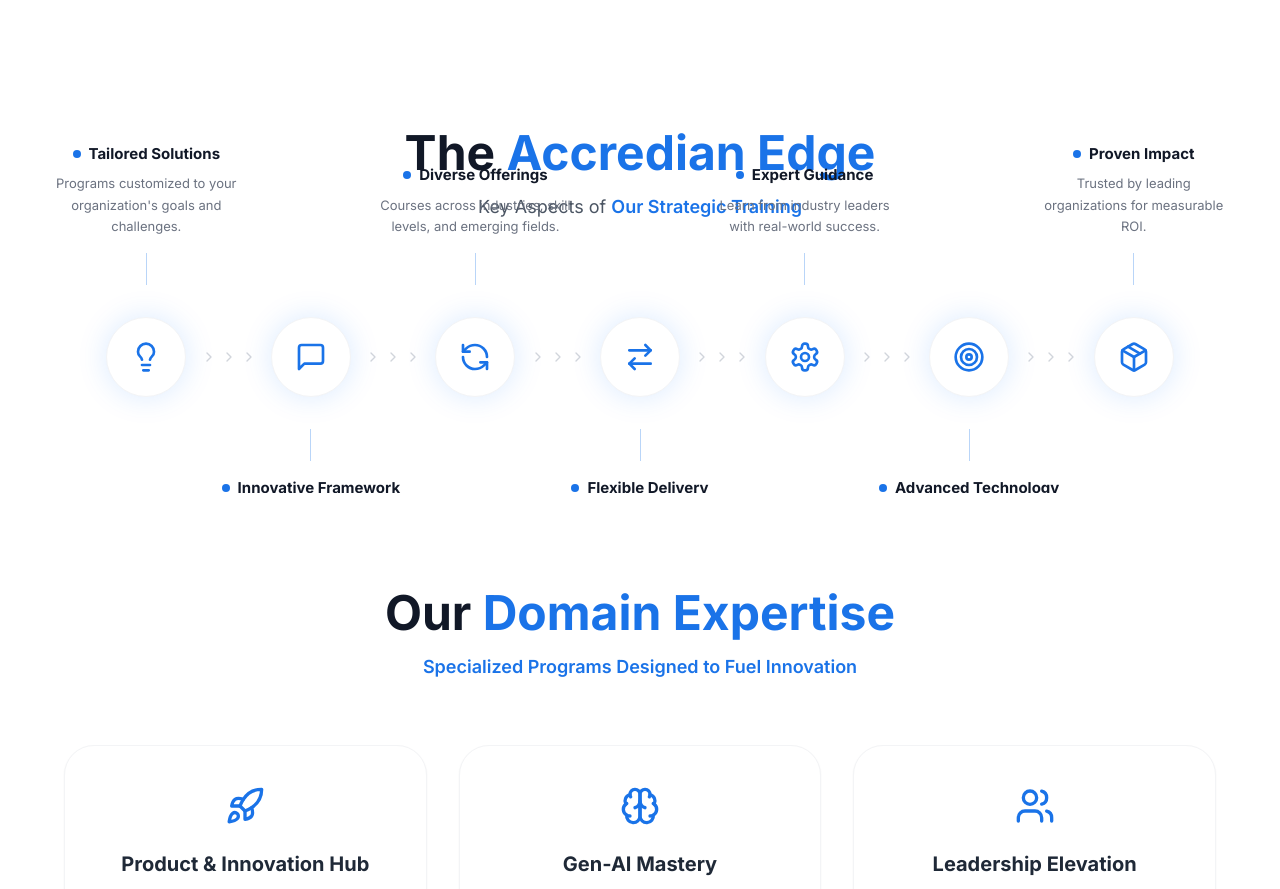
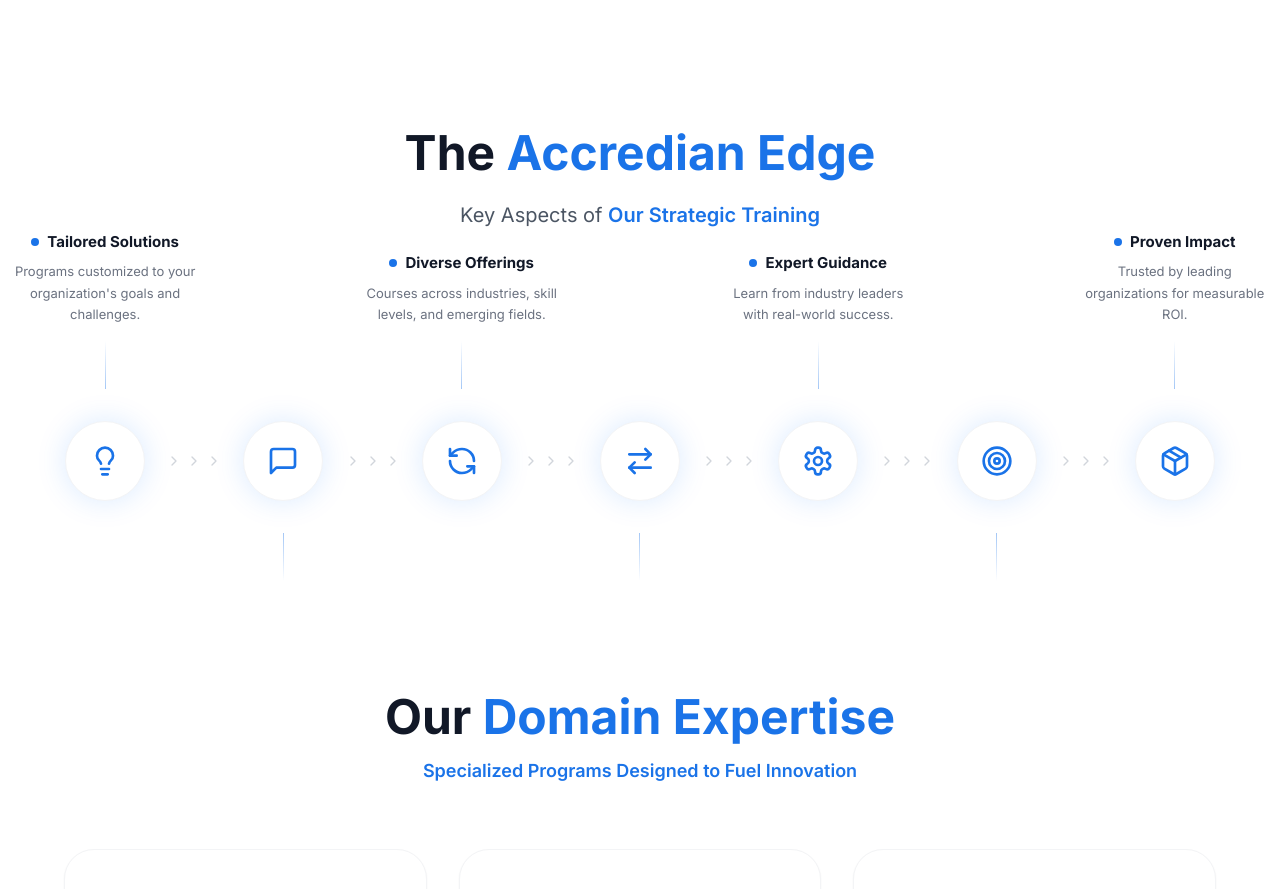
Before and after one commit to codexuttam/Accredian, a Next.js app: page / in a window 1280 px wide. Shown: the part 2020-2909 px from the top of the page. Built offline with nearby package versions, Linux system fonts and the light colour scheme.

Commit message:
fix: resolved text overlapping in Accredian Edge section by increasing vertical spacing

```diff
--- a/src/components/home/AccredianEdge.tsx
+++ b/src/components/home/AccredianEdge.tsx
@@ -52,16 +52,16 @@
   return (
     <section id="edge" className="py-24 bg-white overflow-hidden">
       <div className="container-custom px-4">
-        <div className="text-center mb-24">
-          <h2 className="text-4xl md:text-5xl font-bold mb-4">
+        <div className="text-center mb-32 md:mb-48">
+          <h2 className="text-4xl md:text-5xl font-bold mb-6">
             The <span className="text-brand-blue">Accredian Edge</span>
           </h2>
-          <p className="text-gray-600 text-lg">
+          <p className="text-gray-600 text-lg md:text-xl">
             Key Aspects of <span className="text-brand-blue font-semibold">Our Strategic Training</span>
           </p>
         </div>
 
-        <div className="relative max-w-6xl mx-auto">
+        <div className="relative max-w-7xl mx-auto">
           {/* Main Container for Steps */}
           <div className="flex flex-col lg:flex-row items-center justify-between relative gap-12 lg:gap-0">
             {edgeItems.map((item, index) => (
@@ -79,13 +79,13 @@
 
                 {/* Top Content (Desktop alternate) */}
                 {index % 2 === 0 && (
-                  <div className="hidden lg:block absolute bottom-full mb-8 w-48 text-center">
+                  <div className="hidden lg:block absolute bottom-[120%] mb-4 w-48 text-center animate-in fade-in slide-in-from-bottom-4 duration-700">
                     <div className="flex items-center justify-center gap-2 mb-2">
                        <div className="w-2 h-2 rounded-full bg-brand-blue" />
                        <h3 className="font-bold text-[15px]">{item.title}</h3>
                     </div>
                     <p className="text-[13px] text-gray-500 leading-relaxed">{item.desc}</p>
-                    <div className="w-px h-8 bg-brand-blue/30 mx-auto mt-4" />
+                    <div className="w-px h-12 bg-gradient-to-t from-brand-blue/40 to-transparent mx-auto mt-4" />
                   </div>
                 )}
 
@@ -102,8 +102,8 @@
 
                 {/* Bottom Content (Desktop alternate) */}
                 {index % 2 !== 0 && (
-                  <div className="hidden lg:block absolute top-full mt-8 w-48 text-center">
-                    <div className="w-px h-8 bg-brand-blue/30 mx-auto mb-4" />
+                  <div className="hidden lg:block absolute top-[120%] mt-4 w-48 text-center animate-in fade-in slide-in-from-top-4 duration-700">
+                    <div className="w-px h-12 bg-gradient-to-b from-brand-blue/40 to-transparent mx-auto mb-4" />
                     <div className="flex items-center justify-center gap-2 mb-2">
                        <div className="w-2 h-2 rounded-full bg-brand-blue" />
                        <h3 className="font-bold text-[15px]">{item.title}</h3>
```
